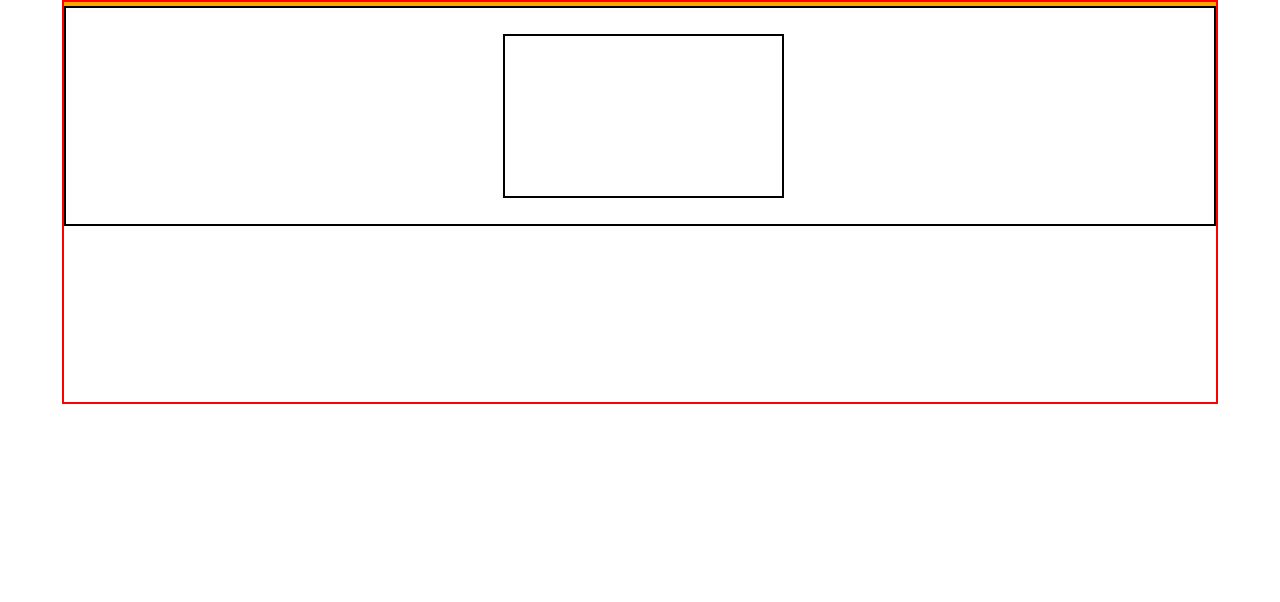
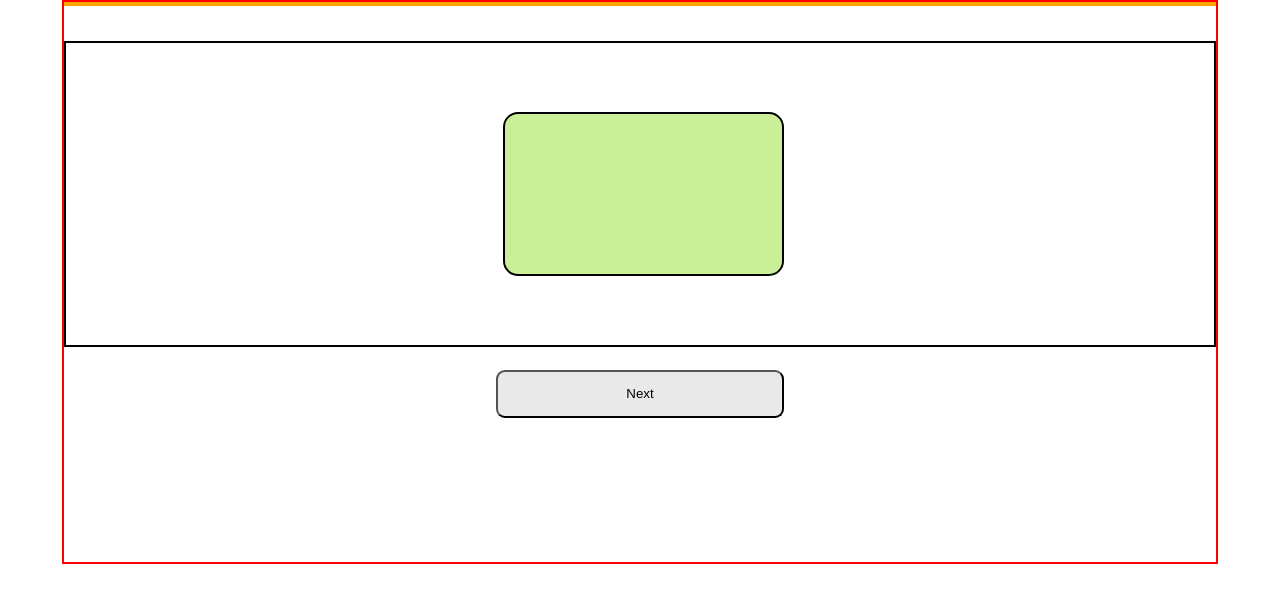
Before and after one commit to nordstromkristofer/TriviaAppKN, an Angular app in the folder triviaApp/: page /quiz in a window 1280 px wide. Shown: the top 602 px of the page. Built offline with nearby package versions, Linux system fonts and the light colour scheme.

Commit message:
border and button

```diff
--- a/triviaApp/src/app/pages/quizcard/quizcard.component.css
+++ b/triviaApp/src/app/pages/quizcard/quizcard.component.css
@@ -2,7 +2,7 @@
   border: 2px solid red;
   margin: 0 auto;
   width: 90%;
-  height: 50%;
+  height: 70%;
 }
 
 .answers {
@@ -17,6 +17,7 @@
 
 .answer {
   border: 2px solid black;
+  border-radius: 15px;
   height: 10rem;
   display: flex;
   align-content: center;
@@ -26,15 +27,35 @@
   width: 25%;
   justify-content: center;
   margin-right: 3%;
+  background-color: #8fde2278
+}
+
+.answer.active {
+  background-color: #bd492d94;
 }
 
 .question {
   margin: 0% auto;
   border: 2px solid orange;
   text-align: center;
+  margin-bottom: 3%;
 }
 
 ul,
 li {
   list-style-type: none;
 }
+
+.submitbutton {
+  align-items: center;
+  display: flex;
+  justify-content: center;
+  margin-top: 2%;
+}
+
+button {
+  background-color: #d2d2d27a;
+  width: 18rem;
+  height: 3rem;
+  border-radius: 9px;
+}
--- a/triviaApp/src/app/pages/quizcard/quizcard.component.html
+++ b/triviaApp/src/app/pages/quizcard/quizcard.component.html
@@ -1,13 +1,16 @@
 <div class="quiz-container">
-  <h1 class="question">{{ currentQuestion?.question }}</h1>
+  <h1 class="question" [innerHTML]="currentQuestion?.question"></h1>
 
   <ul class="answers">
-    <li class="answer" (click)="selectAnswer(currentQuestion?.correct_answer)">
+    <li [class.active]="selectedAnswer === currentQuestion?.correct_answer"
+      (click)="toggleAnswer(currentQuestion?.correct_answer)" class="answer">
       {{ currentQuestion?.correct_answer }}
     </li>
-    <li *ngFor="let incorrectAnswer of currentQuestion?.incorrect_answers" class="answer"
-      (click)="selectAnswer(incorrectAnswer)">
-      {{ incorrectAnswer }}
+    <li *ngFor="let answer of currentQuestion?.incorrect_answers" [class.active]="selectedAnswer === answer"
+      (click)="toggleAnswer(answer)" class="answer">
+      {{ answer }}
     </li>
   </ul>
+  <div class="submitbutton"><button style="background-color: #d2d2d27a" type="submit">Next</button></div>
+
 </div>
--- a/triviaApp/src/app/pages/quizcard/quizcard.component.ts
+++ b/triviaApp/src/app/pages/quizcard/quizcard.component.ts
@@ -11,8 +11,10 @@ export class QuizCardComponent implements OnInit {
   quizQuestions: QuizQuestion[] = [];
   currentIndex: number = 0;
   currentQuestion: QuizQuestion | undefined;
+  selectedAnswer: string | undefined;
 
   constructor(private route: ActivatedRoute) { }
+
 
   ngOnInit(): void {
     this.route.paramMap.subscribe(params => {
@@ -36,9 +38,7 @@ export class QuizCardComponent implements OnInit {
     let temporaryValue;
     let randomIndex;
 
-
     while (0 !== currentIndex) {
-
       randomIndex = Math.floor(Math.random() * currentIndex);
       currentIndex -= 1;
 
@@ -52,10 +52,17 @@ export class QuizCardComponent implements OnInit {
 
   selectAnswer(answer: string | undefined): void {
     if (answer) {
-      // Handle the selected answer logic here
+      this.selectedAnswer = answer;
       console.log('Selected answer:', answer);
       // You can perform further actions based on the selected answer, such as checking if it is correct or updating the UI accordingly.
     }
   }
 
+  toggleAnswer(answer: string | undefined): void {
+    if (this.selectedAnswer === answer) {
+      this.selectedAnswer = undefined;
+    } else {
+      this.selectedAnswer = answer;
+    }
+  }
 }
```
